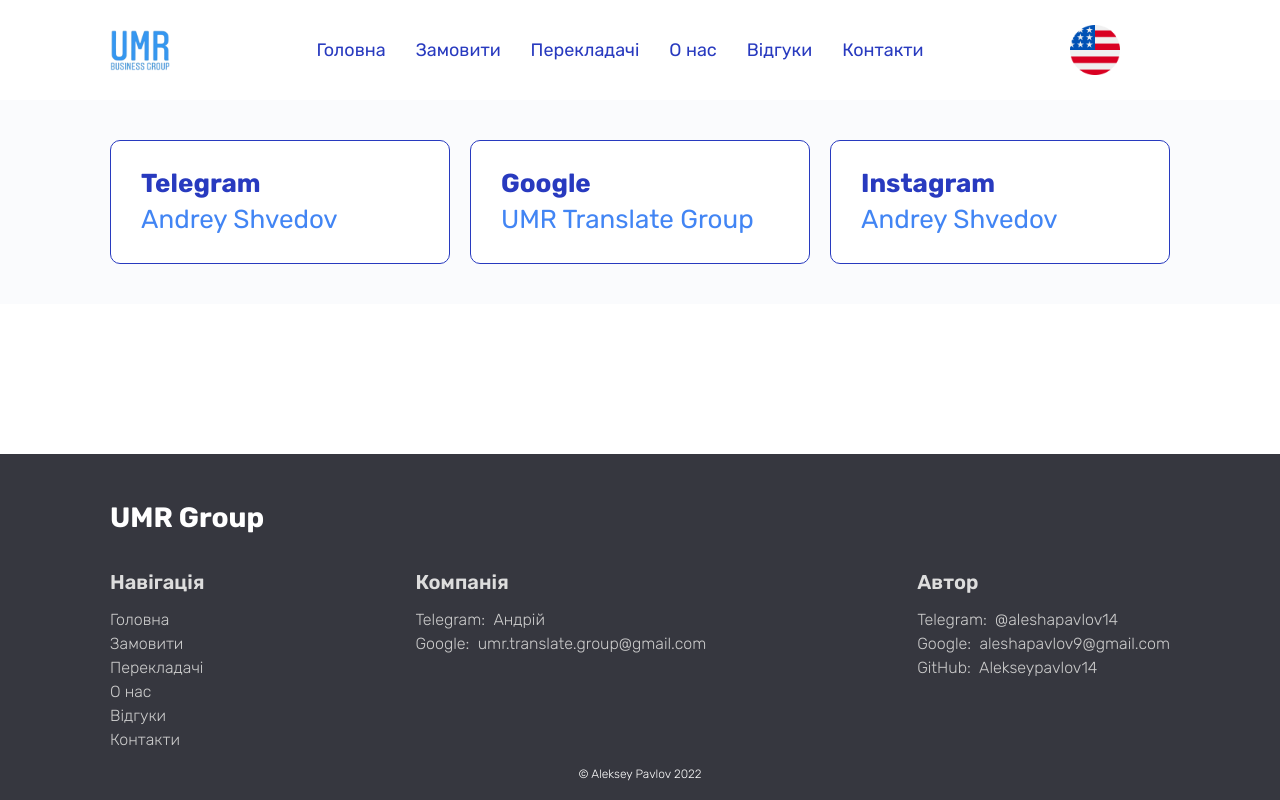
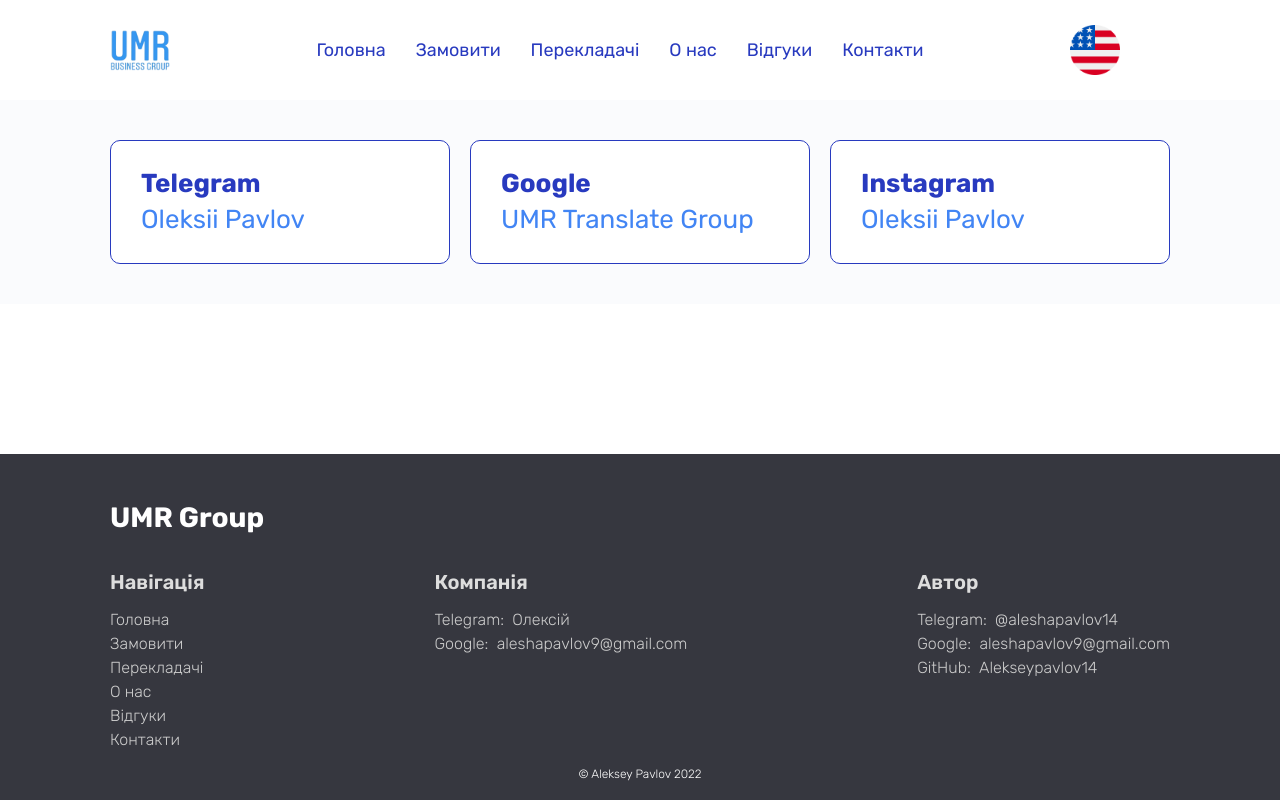
Before and after one commit to Alekseypavlov14/umr-group-next, a Next.js app: page /contacts in a window 1280 px wide. Built offline with nearby package versions, Linux system fonts and the light colour scheme.

Commit message:
changed contacts

```diff
--- a/src/components/Footer/Footer.tsx
+++ b/src/components/Footer/Footer.tsx
@@ -73,7 +73,7 @@
               {footer.company.contacts[0].media}: &nbsp;
               <Anchor
                 className={styles.Footer__Row__Anchor}
-                href='https://telegram.me/+380508801537'
+                href='https://telegram.me/aleshapavlov14'
                 children={footer.company.contacts[0].content}
               />
             </div>
@@ -81,7 +81,7 @@
               {footer.company.contacts[1].media}: &nbsp;
               <Anchor
                 className={styles.Footer__Row__Anchor}
-                href='mailto:umr.translate.group@gmail.com'
+                href='mailto:aleshapavlov9@gmail.com'
                 children={footer.company.contacts[1].content}
               />
             </div>
--- a/src/data/content.json
+++ b/src/data/content.json
@@ -78,11 +78,11 @@
         "contacts": [
           {
             "media": "Telegram",
-            "content": "Андрій"
+            "content": "Олексій"
           },
           {
             "media": "Google",
-            "content": "umr.translate.group@gmail.com"
+            "content": "aleshapavlov9@gmail.com"
           }
         ]
       },
--- a/src/pages/contacts/index.tsx
+++ b/src/pages/contacts/index.tsx
@@ -9,20 +9,20 @@
         <div className={styles.ContactsList}>
           <Contact
             socialMedia='Telegram'
-            link='https://telegram.me/+380508801537'
-            label='Andrey Shvedov'
+            link='https://telegram.me/aleshapavlov14'
+            label='Oleksii Pavlov'
           />
 
           <Contact
             socialMedia='Google'
-            link='mailto:umr.translate.group@gmail.com'
+            link='mailto:aleshapavlov9@gmail.com'
             label='UMR Translate Group'
           />
 
           <Contact
             socialMedia='Instagram'
-            link='https://instagram.com/_andrey_shvedov_'
-            label='Andrey Shvedov'
+            link='https://instagram.com/alio.sha13'
+            label='Oleksii Pavlov'
           />
         </div>
       </Container>
```
